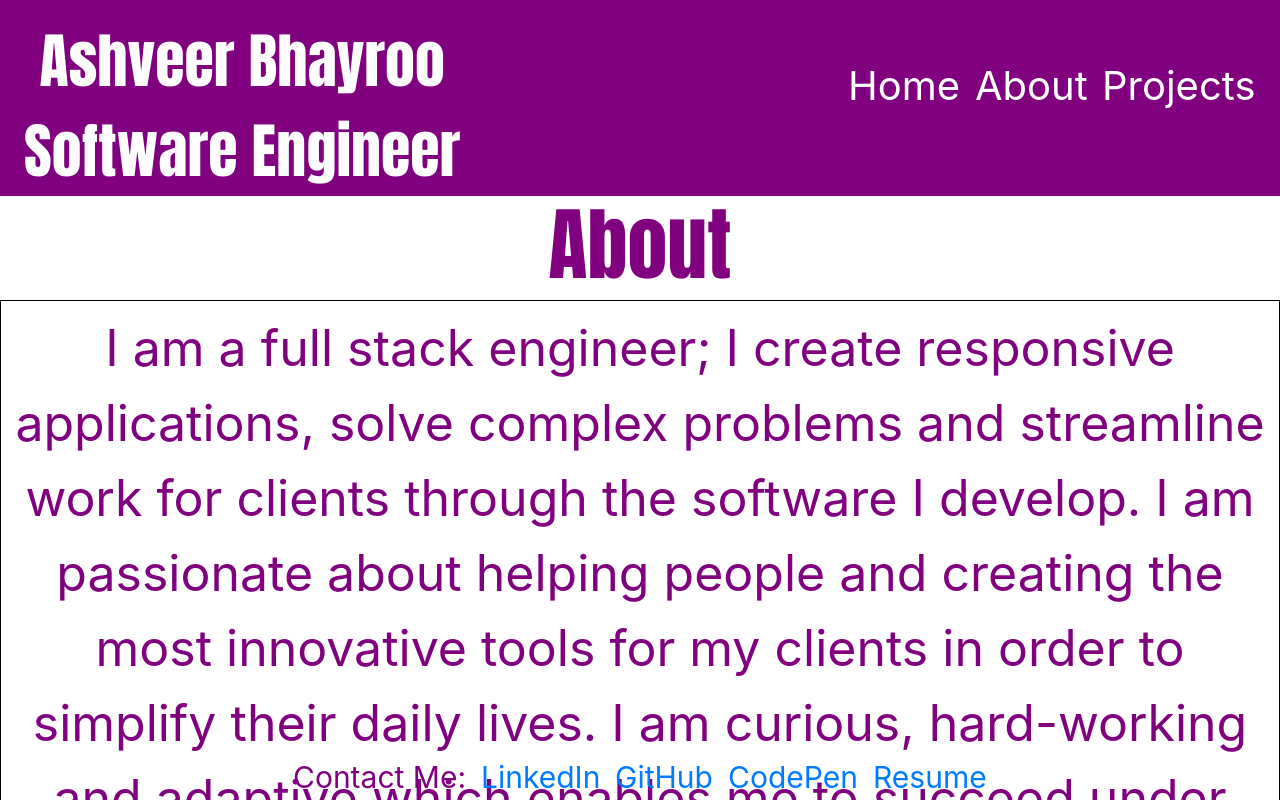
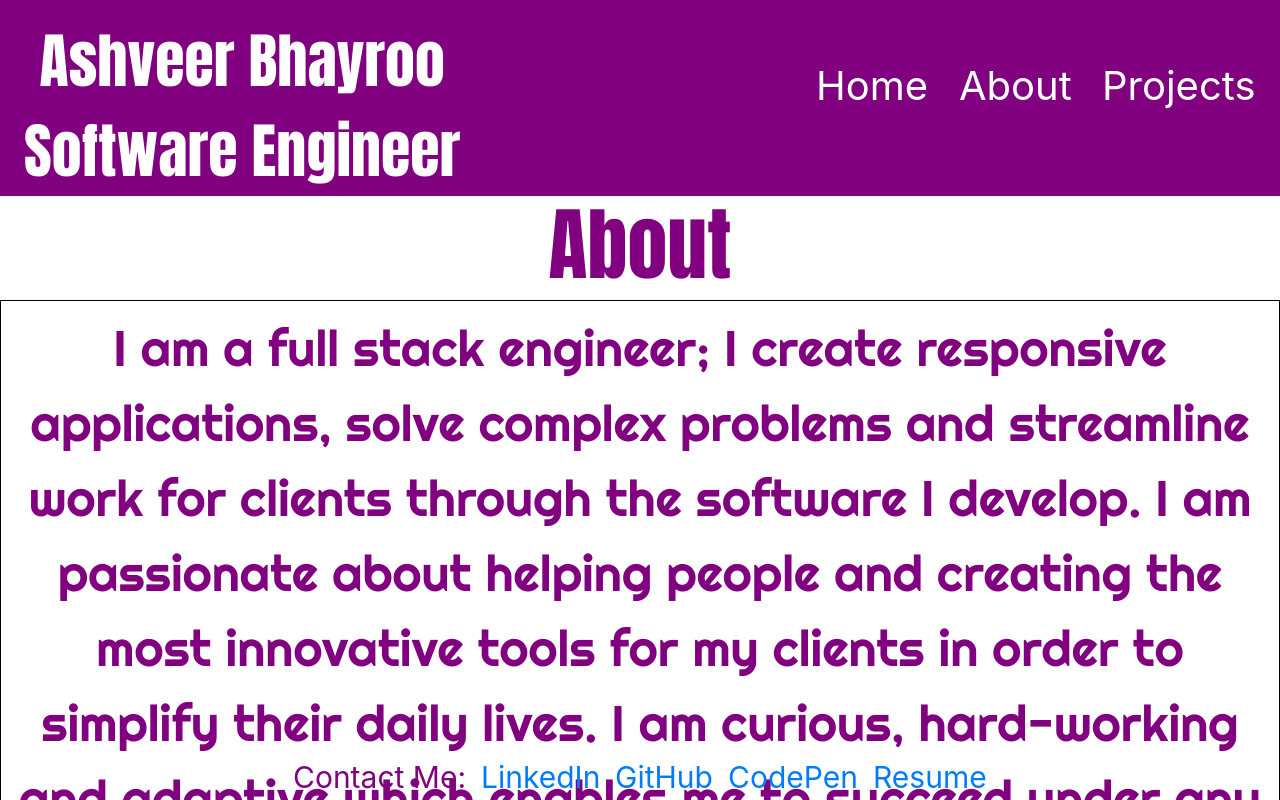
Before and after one commit to AshveerB/portfolio, a React (Create React App) app: page /about in a window 1280 px wide. Shown: the top 800 px of the page. Built offline with nearby package versions, Linux system fonts and the light colour scheme; a web font is replaced by a local one.

Commit message:
edit navigation spacing and about font

```diff
--- a/public/index.html
+++ b/public/index.html
@@ -12,6 +12,7 @@
     <link rel="preconnect" href="https://fonts.gstatic.com">
     <link href="https://fonts.googleapis.com/css2?family=Anton&display=swap" rel="stylesheet">
     <link href="https://fonts.googleapis.com/css2?family=Germania+One&display=swap" rel="stylesheet">
+    <link href="https://fonts.googleapis.com/css2?family=Righteous&display=swap" rel="stylesheet">
     <link href="https://fonts.googleapis.com/css2?family=Felipa&display=swap" rel="stylesheet">
     <link rel="apple-touch-icon" href="%PUBLIC_URL%/logo192.png" />
     <!--
--- a/src/components/about/About.css
+++ b/src/components/about/About.css
@@ -3,6 +3,7 @@
     border: solid 1px black;
     padding: 10px;
     box-shadow: 5px 10px #888888;
+    font-family: 'Righteous', cursive;
 }
 .aboutTitle {
     color: purple;
--- a/src/components/navigation/Navigation.css
+++ b/src/components/navigation/Navigation.css
@@ -37,6 +37,7 @@
 
 .white {
     color: white;
+    margin-left: 1rem;
 }
 
 @media only screen and (max-width: 600px) {
```
Also changed, not shown: 1 other file (tests, documents, lock files or other folders).
